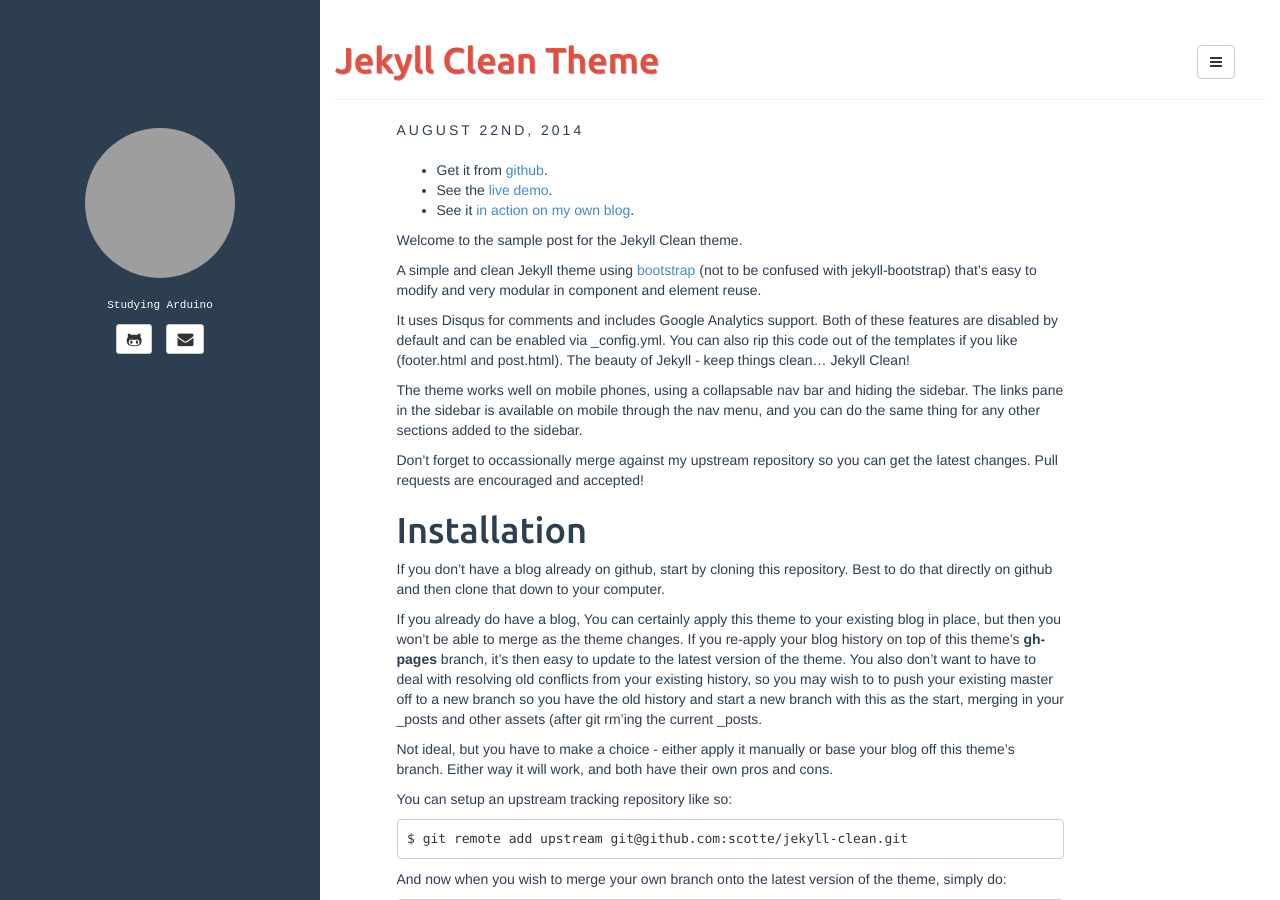
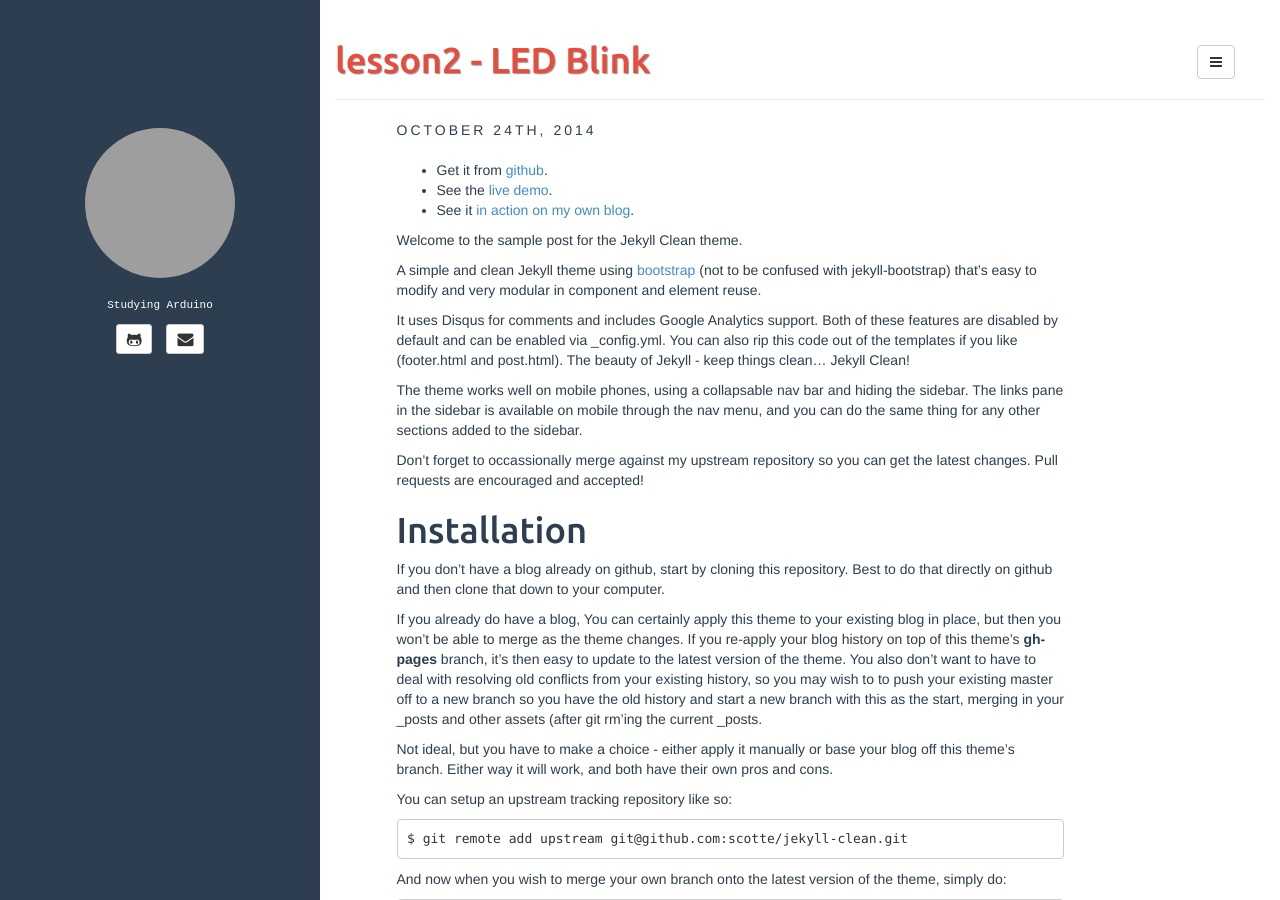
Before and after one commit to kicheolmin2/kicheolmin2.github.com, a Jekyll site: the page built from _posts/2014-10-23-lesson2-LED-Blink.md, in a window 1280 px wide and 900 px high. Built offline with Jekyll 4.4.1, drawn with Linux system fonts in a browser that asks for light colours; comment, search, counter and statistics services are not loaded; grey boxes are pictures that could not be loaded.

Commit message:
Update and rename 2014-08-22-jekyll-clean-theme.md to 2014-10-23-lesson2-LED-Blink.md

```diff
--- a/_posts/2014-08-22-jekyll-clean-theme.md
+++ b/_posts/2014-10-23-lesson2-LED-Blink.md
@@ -1,7 +1,7 @@
 ---
 layout: post
-title: "Jekyll Clean Theme"
-date: 2014-08-22 16:25:06 -0700
+title: lesson2 - LED Blink
+date: 2014-10-24 16:25:06 -0700
 comments: false
 ---
 
```
